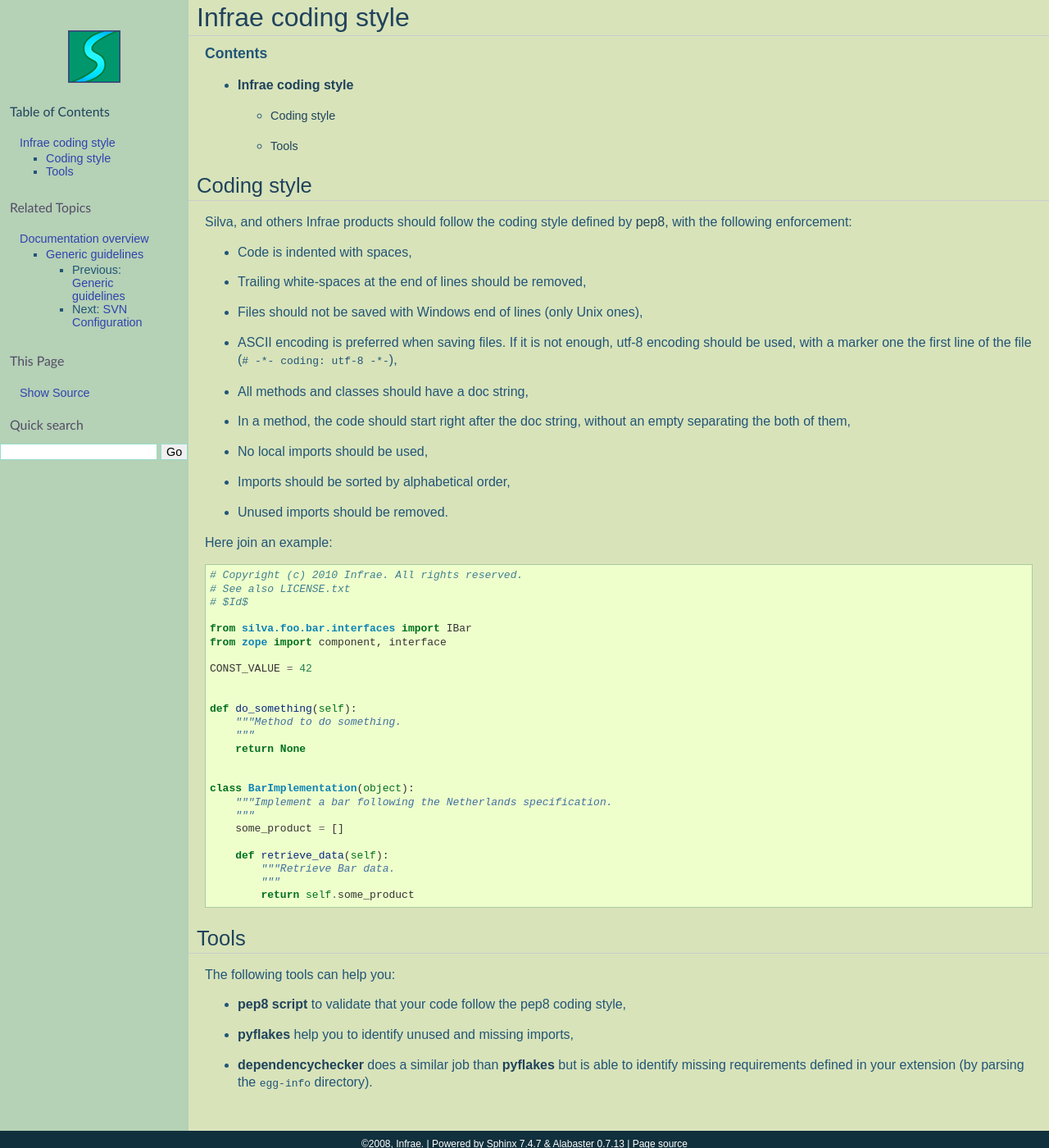
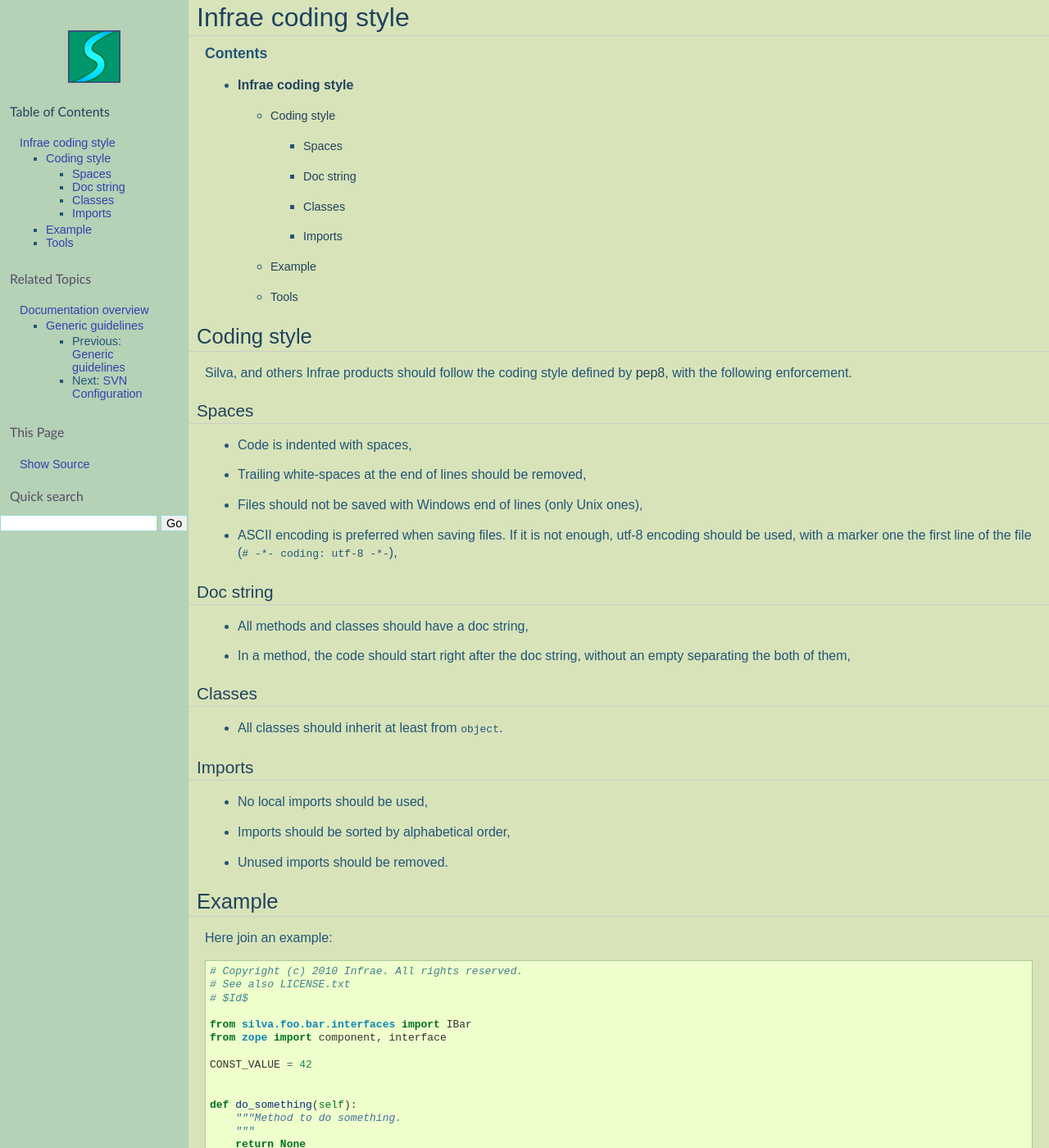
Before and after one commit to silvacms/documentation, a Sphinx documentation site: the page built from source/code/coding_style.rst, in a window 1280 px wide and 1400 px high. Shown: the whole window at 82% size. Built offline with Sphinx 7.4.7, drawn with Linux system fonts in a browser that asks for light colours; pages that are not in the unit, such as notebooks, are missing from menus.

Commit message:
Improvements

```diff
--- a/source/code/coding_style.rst
+++ b/source/code/coding_style.rst
@@ -8,7 +8,11 @@
 ------------
 
 Silva, and others Infrae products should follow the coding style
-defined by `pep8`_, with the following enforcement:
+defined by `pep8`_, with the following enforcement.
+
+
+Spaces
+~~~~~~
 
 - Code is indented with spaces,
 
@@ -20,10 +24,24 @@
   utf-8 encoding should be used, with a marker one the first line of
   the file (``# -*- coding: utf-8 -*-``),
 
+
+Doc string
+~~~~~~~~~~
+
 - All methods and classes should have a doc string,
 
 - In a method, the code should start right after the doc string,
   without an empty separating the both of them,
+
+
+Classes
+~~~~~~~
+
+- All classes should inherit at least from ``object``.
+
+
+Imports
+~~~~~~~
 
 - No local imports should be used,
 
@@ -31,6 +49,9 @@
 
 - Unused imports should be removed.
 
+
+Example
+-------
 
 Here join an example:
 
```
